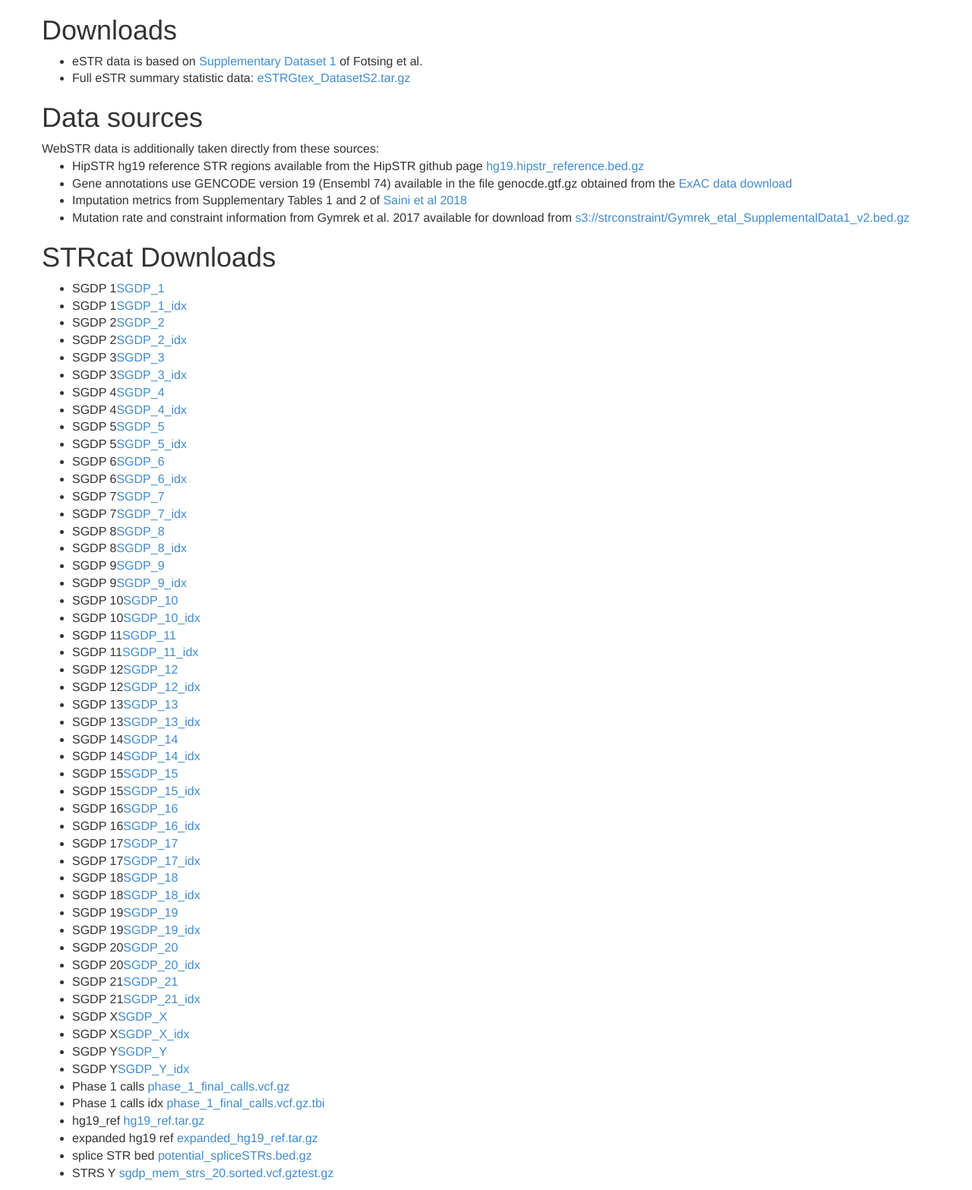
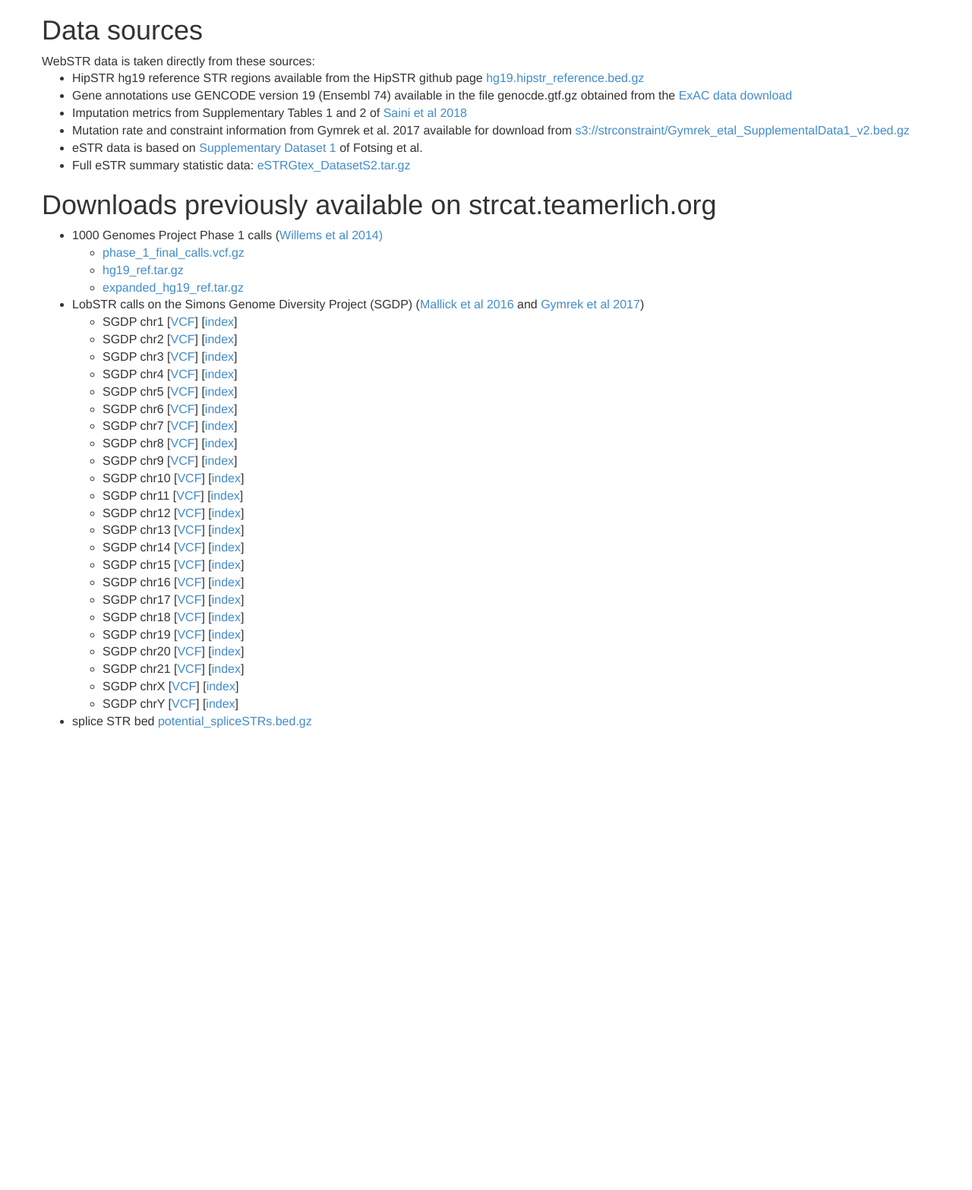
Before and after one commit to gymreklab/dbstr, a Flask app: page /downloads in a window 1280 px wide. Shown: the part 52-1619 px from the top of the page at 76% size. After the commit the page ends 1011 px from the top, so only its background shows below. Run offline with Flask 3, Linux system fonts and the light colour scheme; some libraries are stand-ins or nearby versions.

Commit message:
updating downloads page

```diff
--- a/WebSTR/templates/downloads.html
+++ b/WebSTR/templates/downloads.html
@@ -2,38 +2,38 @@
 {% block body %}
     <div class="container" style="font-size: 16px;">
       <div class="row">
-	<h1>Downloads</h1>
-<ul>
-  <li>eSTR data is based on <a href="https://drive.google.com/file/d/1eJ9Ae-4RO7kcCETmev31u3HQKCz4BpnL/view?usp=sharing">Supplementary Dataset 1</a> of Fotsing et al.</li>
-  <li>Full eSTR summary statistic data: <a href="https://drive.google.com/file/d/1iqgSWJZbylVbonQ5EfWYLCn9V1CLgX5h/view?usp=sharing">eSTRGtex_DatasetS2.tar.gz</a></li>
-</ul>
-
 	  <h1>Data sources</h1>
-      WebSTR data is additionally taken directly from these sources:
+      WebSTR data is taken directly from these sources:
 <ul>
   <li>HipSTR hg19 reference STR regions available from the HipSTR github page <a href="https://github.com/HipSTR-Tool/HipSTR-references/blob/master/human/hg19.hipstr_reference.bed.gz">hg19.hipstr_reference.bed.gz</a></li>
   <li>Gene annotations use GENCODE version 19 (Ensembl 74) available in the file genocde.gtf.gz obtained from the <a href="http://broadinstitute.org/~konradk/exac_browser/exac_browser.tar.gz">ExAC data download</a></li>
   <li>Imputation metrics from Supplementary Tables 1 and 2 of <a href="https://www.nature.com/articles/s41467-018-06694-0">Saini et al 2018</a></li>
   <li>Mutation rate and constraint information from Gymrek et al. 2017 available for download from <a href="https://s3-us-west-2.amazonaws.com/strconstraint/Gymrek_etal_SupplementalData1_v2.bed.gz">s3://strconstraint/Gymrek_etal_SupplementalData1_v2.bed.gz</a></li>
+  <li>eSTR data is based on <a href="https://drive.google.com/file/d/1eJ9Ae-4RO7kcCETmev31u3HQKCz4BpnL/view?usp=sharing">Supplementary Dataset 1</a> of Fotsing et al.</li>
+  <li>Full eSTR summary statistic data: <a href="https://drive.google.com/file/d/1iqgSWJZbylVbonQ5EfWYLCn9V1CLgX5h/view?usp=sharing">eSTRGtex_DatasetS2.tar.gz</a></li>
 </ul>
 
- <h1>STRcat Downloads</h1>
+ <h1>Downloads previously available on strcat.teamerlich.org</h1>
+<ul>
+<li> 1000 Genomes Project Phase 1 calls (<a href="https://www.ncbi.nlm.nih.gov/pubmed/25135957">Willems et al 2014)
+<ul>
+<li><a href="https://drive.google.com/open?id=1tIat-ExcyfZN1PTInC_TCkc_CUSzJQAQ"> phase_1_final_calls.vcf.gz</a></li></li>
+<li><a href="https://drive.google.com/open?id=1FjSAG5qUrErROzmVPyu8ZMyzjcaZMOQd">hg19_ref.tar.gz</a></li>
+<li><a href="https://drive.google.com/open?id=1daQWWiRI-QZY0kvubPhS-46ORhgV7ZFZ">expanded_hg19_ref.tar.gz</a></li>
+</ul>
+</li>
+
+<li>LobSTR calls on the Simons Genome Diversity Project (SGDP) (<a href="https://www.ncbi.nlm.nih.gov/pubmed/27654912">Mallick et al 2016</a> and <a href="https://www.ncbi.nlm.nih.gov/pubmed/28892063">Gymrek et al 2017</a>)
 <ul>
 {% for loopcnt in range(1,22) %}
-<li>SGDP {{ loopcnt }}<a href=http://bit.ly/SGDP-CHR-{{ loopcnt }} >SGDP_{{ loopcnt }} </a> </li>
-<li>SGDP {{ loopcnt }}<a href=http://bit.ly/SGDP-CHR-{{ loopcnt }}-idx >SGDP_{{ loopcnt }}_idx</a> </li>
+<li>SGDP chr{{ loopcnt }} [<a href=http://bit.ly/SGDP-CHR-{{ loopcnt }} >VCF</a>]
+[<a href=http://bit.ly/SGDP-CHR-{{ loopcnt }}-idx >index</a>] </li>
 {% endfor %}
-<li>SGDP X<a href=http://bit.ly/SGDP-CHR-X >SGDP_X </a> </li>
-<li>SGDP X<a href=http://bit.ly/SGDP-CHR-X-idx >SGDP_X_idx</a> </li>
-<li>SGDP Y<a href=http://bit.ly/SGDP-CHR-Y >SGDP_Y </a> </li>
-<li>SGDP Y<a href=http://bit.ly/SGDP-CHR-Y-idx >SGDP_Y_idx</a> </li>
-
-<li> Phase 1 calls <a href="https://drive.google.com/open?id=1tIat-ExcyfZN1PTInC_TCkc_CUSzJQAQ"> phase_1_final_calls.vcf.gz</a></li>
-<li> Phase 1 calls idx<a href="https://drive.google.com/open?id=1e_wY7KKXNB1rrdVibgj833qizlz5MiN3"> phase_1_final_calls.vcf.gz.tbi</a></li>
-<li>hg19_ref <a href="https://drive.google.com/open?id=1FjSAG5qUrErROzmVPyu8ZMyzjcaZMOQd">hg19_ref.tar.gz</a></li>
-<li>expanded hg19 ref <a href="https://drive.google.com/open?id=1daQWWiRI-QZY0kvubPhS-46ORhgV7ZFZ">expanded_hg19_ref.tar.gz</a></li>
+<li>SGDP chrX [<a href=http://bit.ly/SGDP-CHR-X >VCF</a>] [<a href=http://bit.ly/SGDP-CHR-X-idx >index</a>] </li>
+<li>SGDP chrY [<a href=http://bit.ly/SGDP-CHR-Y >VCF</a>] [<a href=http://bit.ly/SGDP-CHR-Y-idx >index</a>] </li>
+</li>
+</ul>
 <li>splice STR bed <a href="https://drive.google.com/open?id=1Q51caDrDmifdBoUDZQqvqLPXYxW5SCw9">potential_spliceSTRs.bed.gz</a></li>
-<li>STRS Y <a href="http://bit.ly/2qQFTeG">sgdp_mem_strs_20.sorted.vcf.gztest.gz</a></li>
 </ul>
 
 </div>
```
